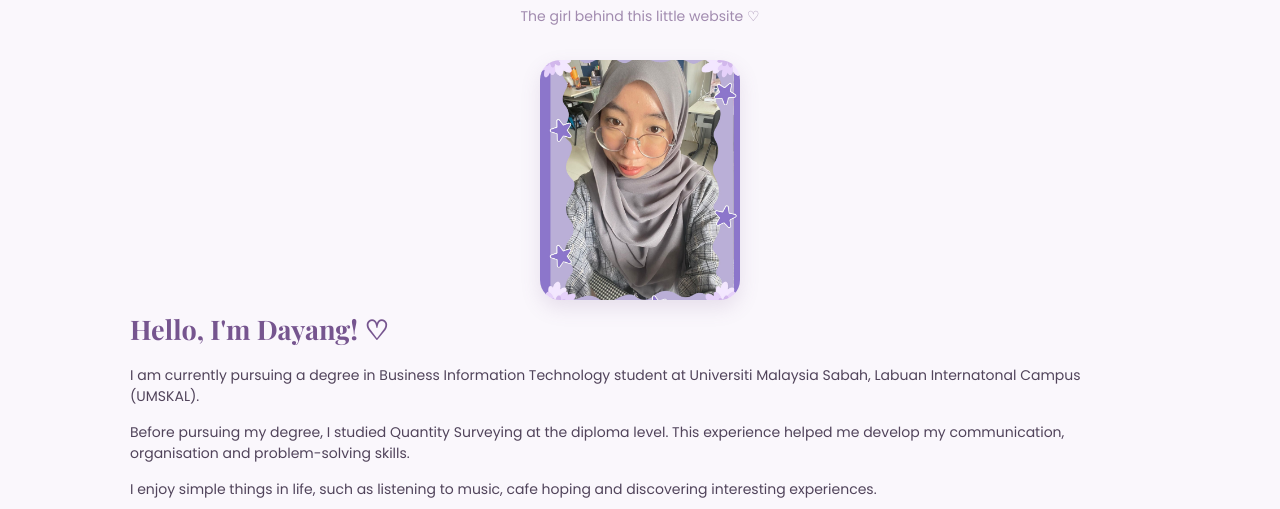
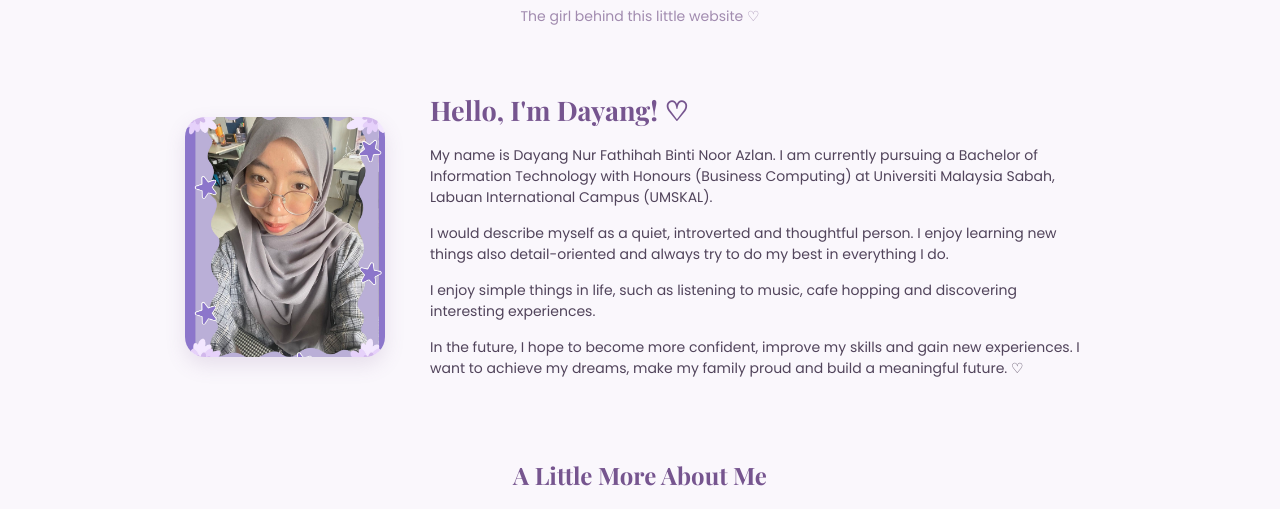
Before and after one commit to dyangfathihah/my-personal-website, a plain HTML site: page about.html in a window 1280 px wide. Shown: the part 254-763 px from the top of the page. Drawn offline with nearby package versions, Linux system fonts and the light colour scheme.

Commit message:
about.html

```diff
--- a/about.html
+++ b/about.html
@@ -3,7 +3,7 @@
 <head>
     <meta charset="UTF-8">
     <meta name="viewport" content="width=device-width, initial-scale=1.0">
-    <title>About Me | My Personal Website</title>
+    <title>About Me | My Personal Website ♡</title>
     <link rel="stylesheet" href="style.css">
 </head>
 
@@ -25,6 +25,8 @@
         <h1>About Me</h1>
         <p class="subtitle">The girl behind this little website ♡</p>
 
+<div class="profile-container">
+
     <div class="profile-image">
         <img src="images/profile.jpg" alt="My Profile Picture">
     </div>
@@ -32,11 +34,13 @@
     <div class="profile-text">
         <h2>Hello, I'm Dayang! ♡</h2>
 
-        <p>I am currently pursuing a degree in Business Information Technology student at Universiti Malaysia Sabah, Labuan Internatonal Campus (UMSKAL).</p>
+        <p>My name is Dayang Nur Fathihah Binti Noor Azlan. I am currently pursuing a Bachelor of Information Technology with Honours (Business Computing) at Universiti Malaysia Sabah, Labuan International Campus (UMSKAL).</p>
 
-        <p>Before pursuing my degree, I studied Quantity Surveying at the diploma level. This experience helped me develop my communication, organisation and problem-solving skills.</p>
+        <p>I would describe myself as a quiet, introverted and thoughtful person. I enjoy learning new things also detail-oriented and always try to do my best in everything I do.</p>
 
-        <p>I enjoy simple things in life, such as listening to music, cafe hoping and discovering interesting experiences.</p>
+        <p>I enjoy simple things in life, such as listening to music, cafe hopping and discovering interesting experiences.</p>
+
+        <p>In the future, I hope to become more confident, improve my skills and gain new experiences. I want to achieve my dreams, make my family proud and build a meaningful future. ♡</p>
     </div>
 
 </div>
```
